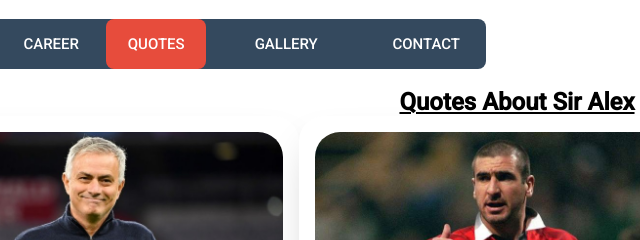
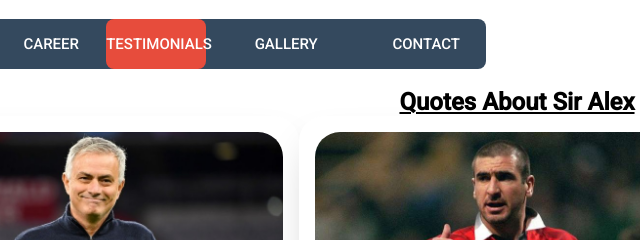
Before and after one commit to Code-Institute-Submissions/iKelvvv-MS1, a plain HTML site: page testimonials.html in a window 1280 px wide. Shown: the top 240 px of the page, 123-763 px from the left. Drawn offline with Linux system fonts and the light colour scheme.

Commit message:
Rename quote.html to testimonals.html and update navbar on all pages

```diff
--- a/assets/css/stylesheet.css
+++ b/assets/css/stylesheet.css
@@ -79,7 +79,7 @@ nav .start-career, a:nth-child(2):hover~.animation {
   background-color: #e74c3c;
 }
 
-nav .start-quotes, a:nth-child(3):hover~.animation {
+nav .start-testimonials, a:nth-child(3):hover~.animation {
   width: 100px;
   left: 210px;
   background-color: #e74c3c;
--- a/quotes.html
+++ b/testimonials.html
@@ -15,10 +15,10 @@
     <nav>
       <a href="index.html">Home</a>
       <a href="career.html">Career</a>
-      <a href="quotes.html">Quotes</a>
+      <a href="testimonials.html">Testimonials</a>
       <a href="gallery.html">Gallery</a>
       <a href="contact_us.html">Contact</a>
-      <div class="animation start-quotes"></div>
+      <div class="animation start-testimonials"></div>
     </nav>
     <h1>Sir Alex Ferguson</h1>
   </div>
```
Also changed, not shown: career.html (+1 -1 lines), contact_us.html (+1 -1 lines), gallery.html (+1 -1 lines), index.html (+1 -1 lines).
